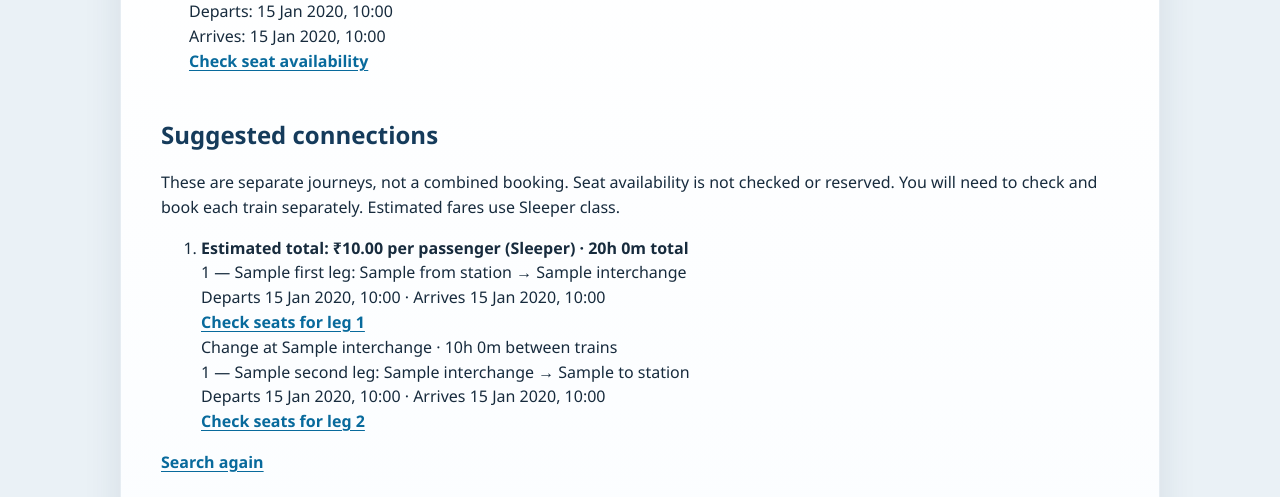
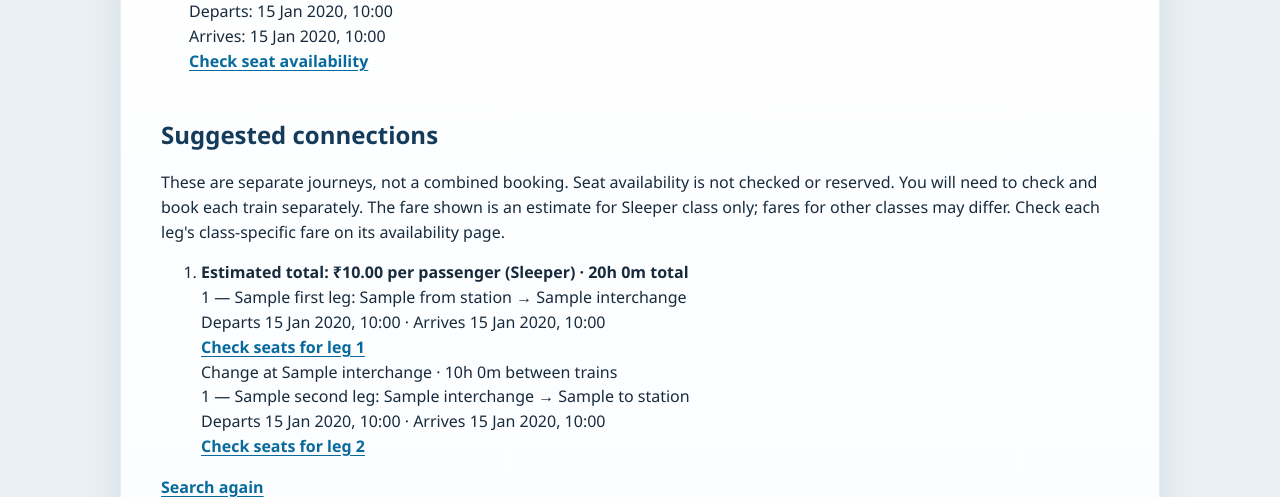
Before and after one commit to Sarvana30/Railway-Database-Management-System, a FastAPI app: template app/templates/search_results.html in a window 1280 px wide. Shown: the part 207-704 px from the top of the page. Run offline with FastAPI, Linux system fonts and the light colour scheme; the template is opened without the code that fills it: most values are stand-ins (such as "Sample title", 1, 10 or a date in 2020).

Commit message:
Clarify fare information for suggested connections
Updated the fare information to clarify that the shown fare is an estimate for Sleeper class only and that fares for other classes may differ.

```diff
--- a/app/templates/search_results.html
+++ b/app/templates/search_results.html
@@ -33,7 +33,7 @@
 
     {% if connection_suggestions %}
         <h2>Suggested connections</h2>
-        <p>These are separate journeys, not a combined booking. Seat availability is not checked or reserved. You will need to check and book each train separately. Estimated fares use Sleeper class.</p>
+        <p>These are separate journeys, not a combined booking. Seat availability is not checked or reserved. You will need to check and book each train separately. The fare shown is an estimate for Sleeper class only; fares for other classes may differ. Check each leg's class-specific fare on its availability page.</p>
         <ol>
             {% for suggestion in connection_suggestions %}
                 <li>
```
